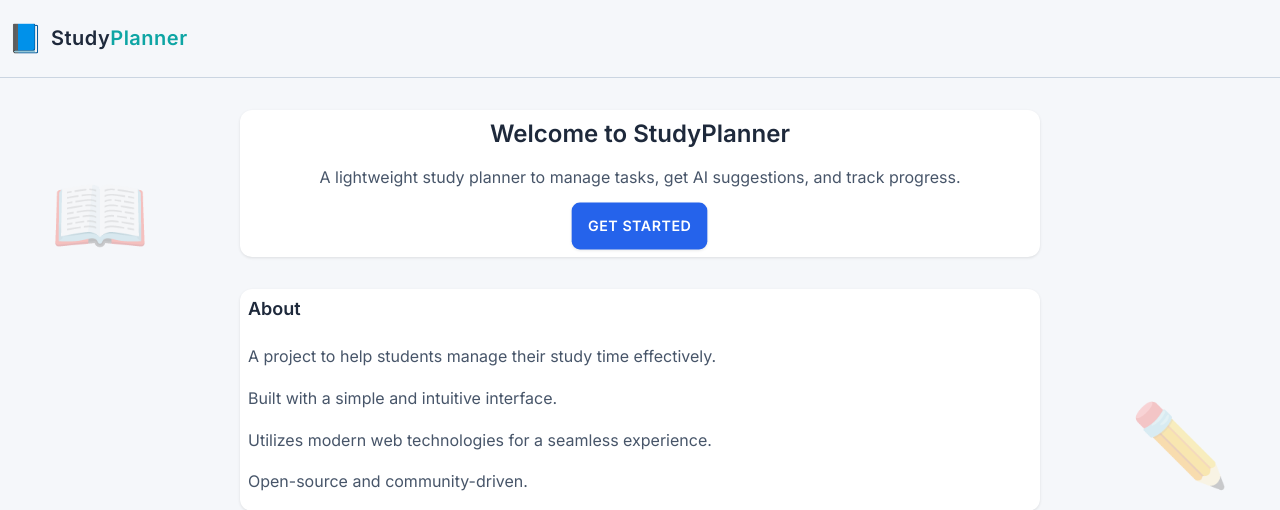
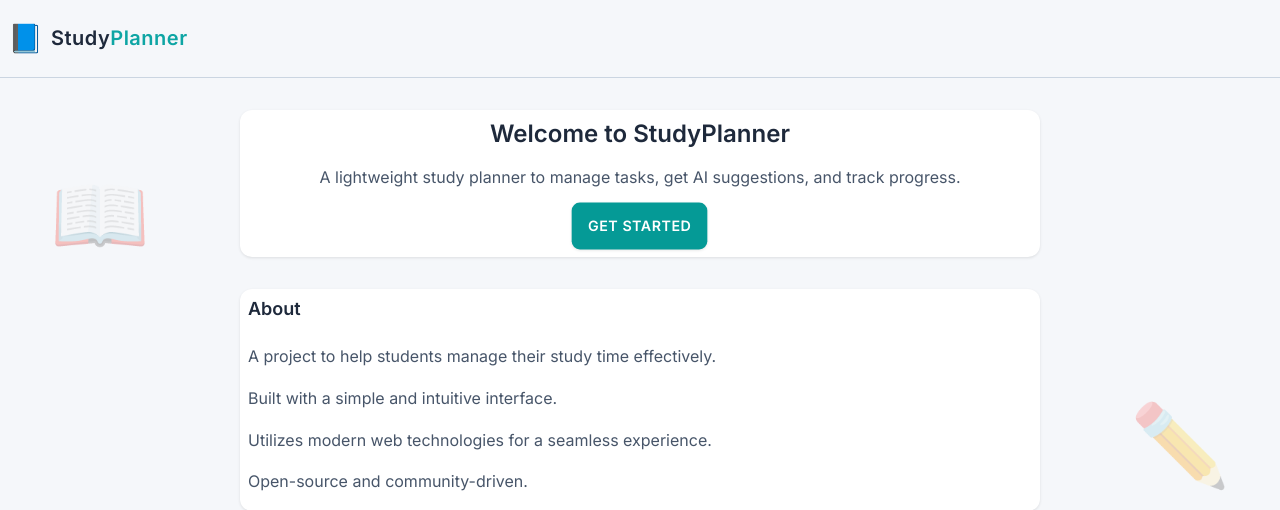
Before and after one commit to anuragmi5hra/Ai_suggestion_student, a Flask app: page / in a window 1280 px wide, while the restyled element is pressed. Shown: the top 510 px of the page. Run offline with Flask 2, Linux system fonts and the light colour scheme.

Commit message:
all bugs are fix and ready to run

```diff
--- a/ai-suggestion-python/static/css/style.css
+++ b/ai-suggestion-python/static/css/style.css
@@ -787,6 +787,6 @@ a:hover {
 
 a:active {
   transform: scale(1.02);
-  background-color: var(--color-secondary);
+  background-color: var(--color-primary-hover);
   box-shadow: var(--shadow-sm);
 }
```
